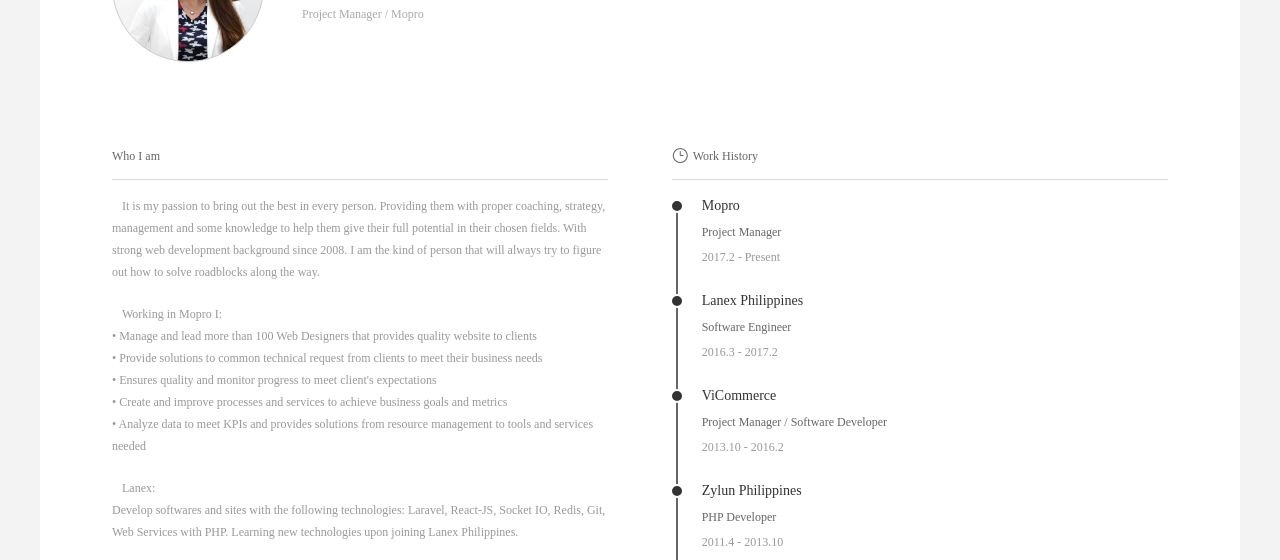
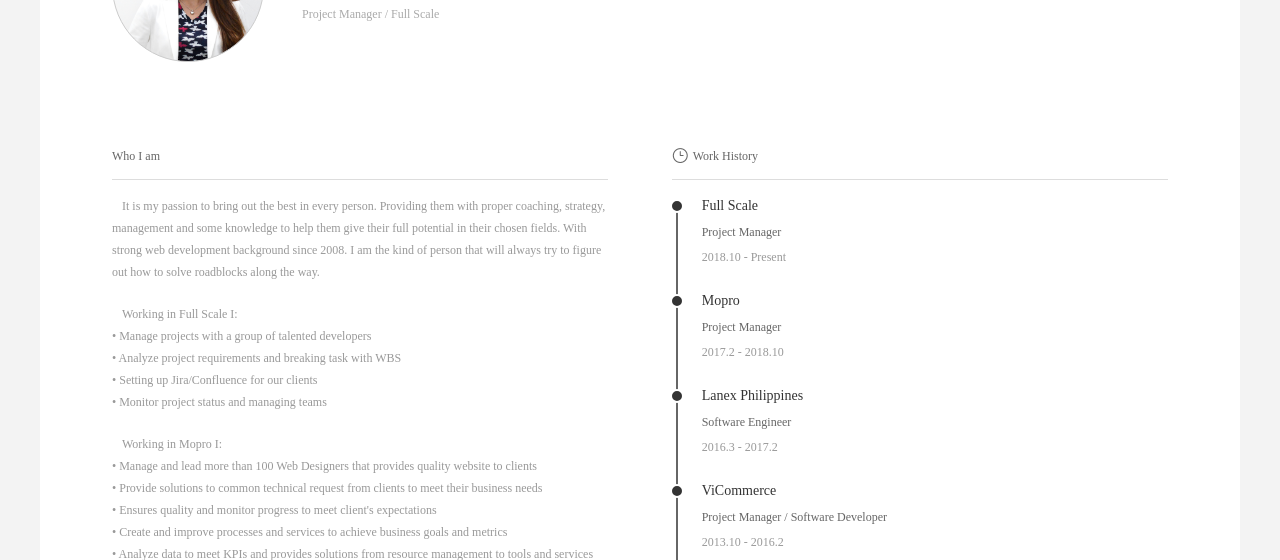
Before and after one commit to retcheltapayan/retcheltapayan.github.io, a plain HTML site: page index.html in a window 1280 px wide. Shown: the part 162-722 px from the top of the page. Drawn offline with Linux system fonts and the light colour scheme; a script that the page names is missing.

Commit message:
Update index.html

```diff
--- a/index.html
+++ b/index.html
@@ -85,7 +85,7 @@
                     <div class="base">
                         <p class="desc">Welcome to my profile! I am</p>
                         <h2>Retchel Ochea Tapayan</h2>
-                        <p>Project Manager / Mopro</p>
+                        <p>Project Manager / Full Scale</p>
                         <span>
                             <p><i aria-hidden="true" data-icon="&#xe01d;"></i>Cebu, Philippines 6000</p>
                             <p><a href="javascript:;" class="tel_me"><i aria-hidden="true" data-icon="&#xe00b;"></i>Alert Me</a></p>
@@ -102,6 +102,14 @@
                         <h5>Who I am</h5>
                         <p class="desc s0 clearfix"><em class="count"></em>
                         It is my passion to bring out the best in every person. Providing them with proper coaching, strategy, management and some knowledge to help them give their full potential in their chosen fields. With strong web development background since 2008. I am the kind of person that will always try to figure out how to solve roadblocks along the way.</p>
+
+                        <p class="desc s7 "><em class="count"></em>Working in Full Scale I:<br/>
+                        • Manage projects with a group of talented developers <br/>
+                        • Analyze project requirements and breaking task with WBS <br/>
+                        • Setting up Jira/Confluence for our clients <br/>
+                        • Monitor project status and managing teams <br/>
+                        </p>
+
                         <p class="desc s6 "><em class="count"></em>Working in Mopro I:<br/>
                         • Manage and lead more than 100 Web Designers that provides quality website to clients <br/>
                         • Provide solutions to common technical request from clients to meet their business needs <br/>
@@ -232,14 +240,24 @@
                     <div class="info_area info_right info_timeline">
                         <h5><i aria-hidden="true" data-icon="&#x7d;"></i>Work History</h5>
                         <ul>
-                            <li class="clearfix top" id="s6">
+                            <li class="clearfix top" id="s7">
+                                <!--list样式-->
+                                <div class="dot"><b></b></div>
+                                <!--内容-->
+                                <div class="con">
+                                    <h3>Full Scale</h3>
+                                    <p>Project Manager</p>
+                                    <p class="desc">2018.10 - Present</p>
+                                </div>
+                            </li>
+                            <li class="clearfix" id="s6">
                                 <!--list样式-->
                                 <div class="dot"><b></b></div>
                                 <!--内容-->
                                 <div class="con">
                                     <h3>Mopro</h3>
                                     <p>Project Manager</p>
-                                    <p class="desc">2017.2 - Present</p>
+                                    <p class="desc">2017.2 - 2018.10</p>
                                 </div>
                             </li>
                             <li class="clearfix" id="s5">
```
